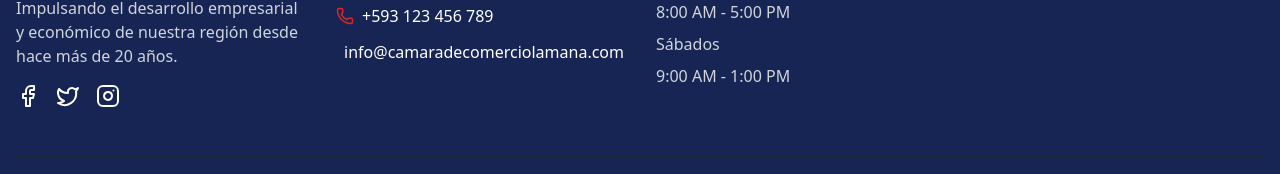
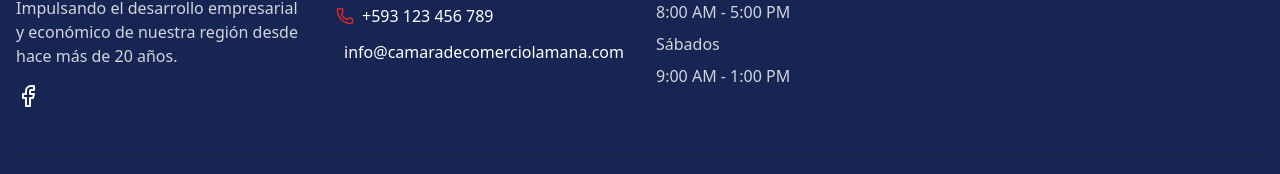
Before and after one commit to GTWENTERPRISES/new, a Next.js app: page /about in a window 1280 px wide. Shown: the part 3380-3554 px from the top of the page. Built offline with nearby package versions, Linux system fonts and the light colour scheme.

Commit message:
Update Footer.tsx

```diff
--- a/components/Footer.tsx
+++ b/components/Footer.tsx
@@ -14,15 +14,10 @@ const Footer = () => {
               Impulsando el desarrollo empresarial y económico de nuestra región desde hace más de 20 años.
             </p>
             <div className="flex space-x-4">
-              <a href="#" className="hover:text-red-600 transition-colors" aria-label="Facebook">
+              <a href="https://www.facebook.com/camaradecomerciodelamana.ciudadlamana/?locale=es_LA" className="hover:text-red-600 transition-colors" aria-label="Facebook">
                 <Facebook size={24} />
               </a>
-              <a href="#" className="hover:text-red-600 transition-colors" aria-label="Twitter">
-                <Twitter size={24} />
-              </a>
-              <a href="#" className="hover:text-red-600 transition-colors" aria-label="Instagram">
-                <Instagram size={24} />
-              </a>
+
             </div>
           </div>
 
```
